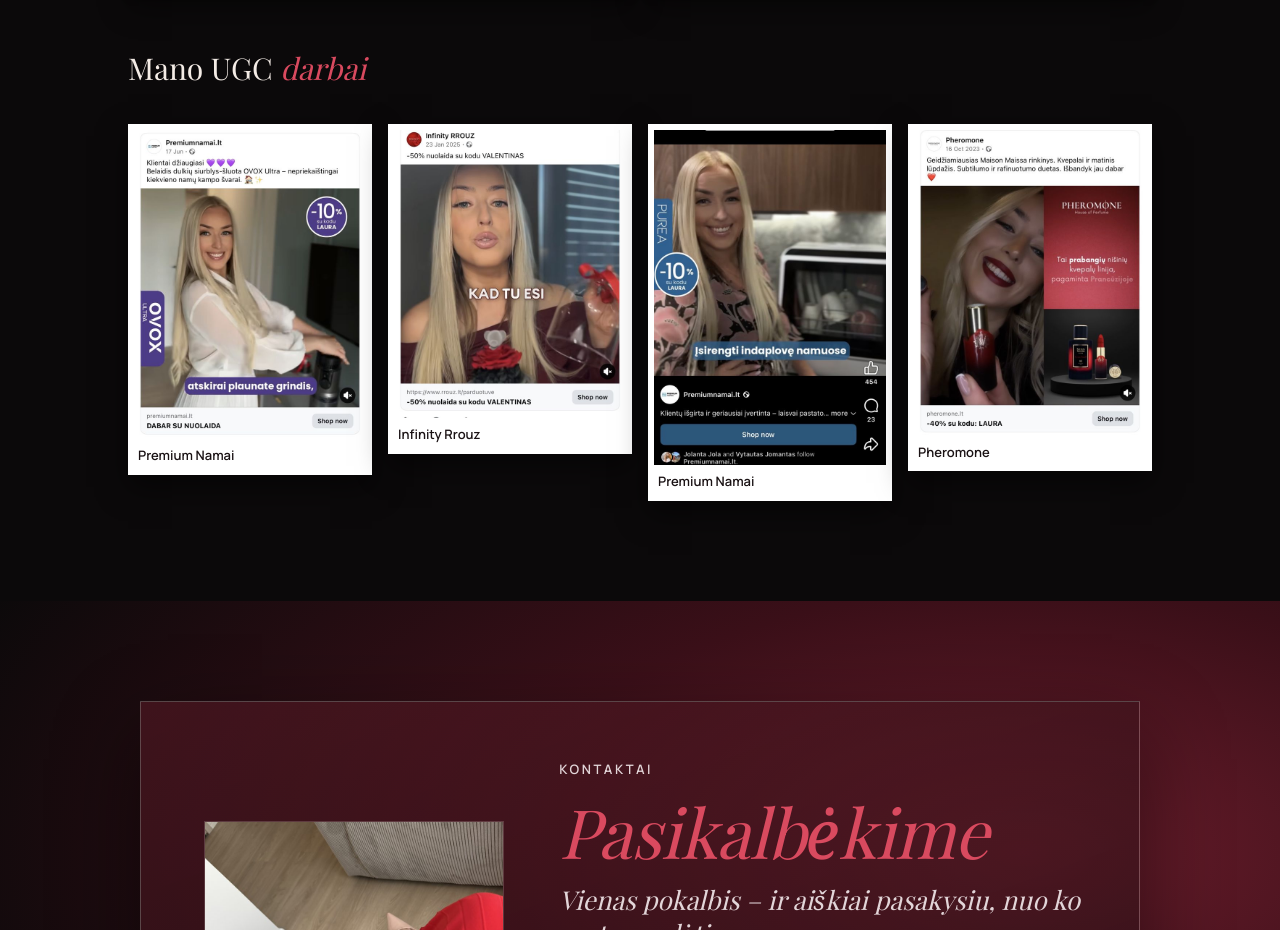
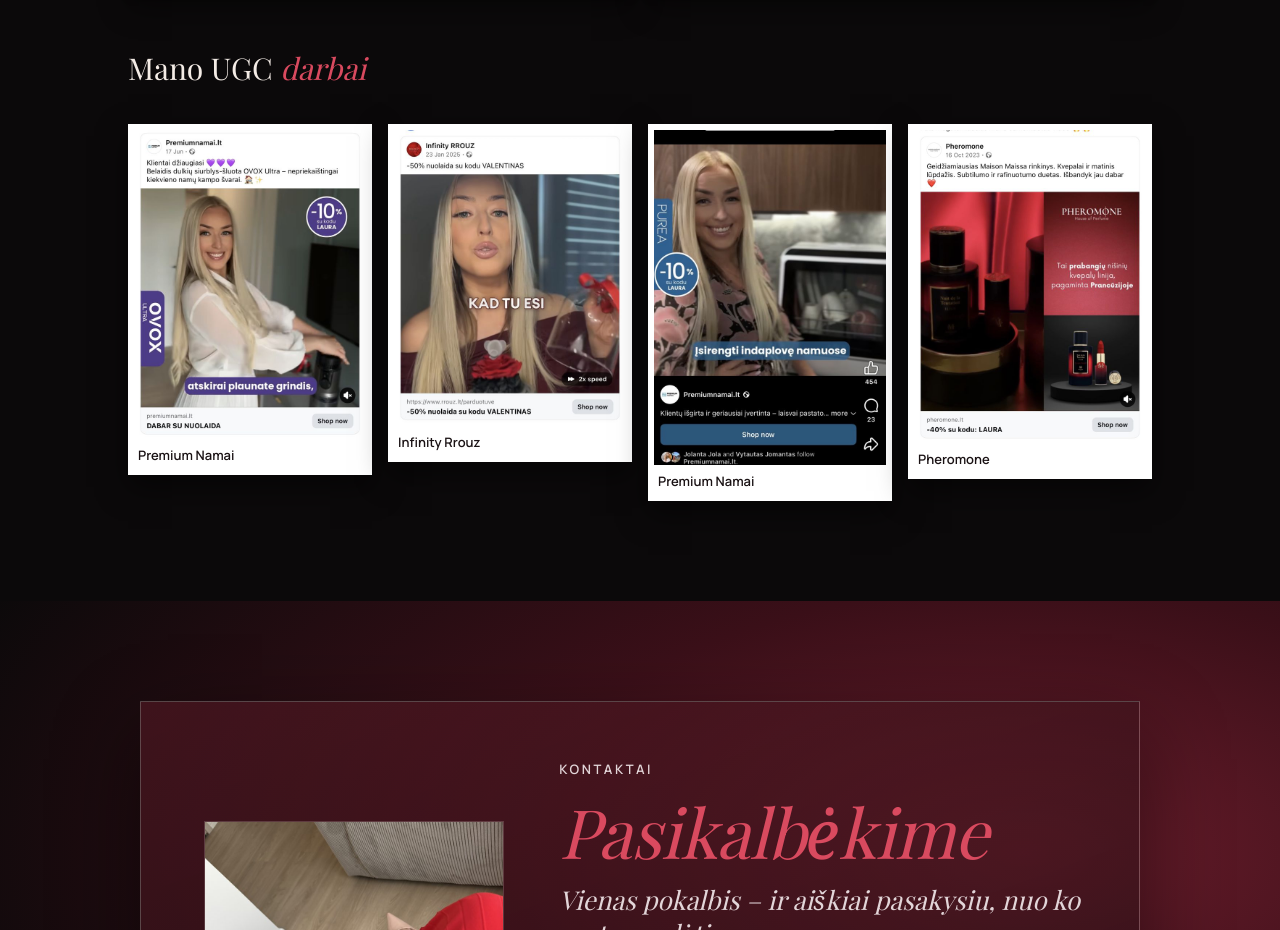
Before and after one commit to procvlietuva/laura10-, a plain HTML site: page index.html in a window 1280 px wide. Shown: the part 7582-8512 px from the top of the page. Drawn offline with nearby package versions, Linux system fonts and the light colour scheme; a web font is replaced by a local one.

Commit message:
Nauji Pheromone ir Infinity Rrouz UGC kadrai
Co-Authored-By: Claude Opus 5.5 <noreply@anthropic.com>
Claude-Session: https://claude.ai/code/session_017rjDCapP6RNht2HhPMLkrJ

```diff
--- a/index.html
+++ b/index.html
@@ -355,9 +355,9 @@ footer{padding:36px 0;text-align:center;font-size:12px;letter-spacing:.25em;text
   <h3 class="ugchead">Mano UGC <em>darbai</em></h3>
   <div class="ugcwork">
     <figure><img src="img/v/1140.jpg" alt="Premium Namai UGC" loading="lazy"><figcaption>Premium Namai</figcaption></figure>
-    <figure><img src="img/v/1126.jpg" alt="Infinity Rrouz UGC" loading="lazy"><figcaption>Infinity Rrouz</figcaption></figure>
+    <figure><img src="img/v/1151.jpg" alt="Infinity Rrouz UGC" loading="lazy"><figcaption>Infinity Rrouz</figcaption></figure>
     <figure><img src="img/v/1141.jpg" alt="Premium Namai UGC" loading="lazy"><figcaption>Premium Namai</figcaption></figure>
-    <figure><img src="img/v/1133.jpg" alt="Pheromone UGC" loading="lazy"><figcaption>Pheromone</figcaption></figure>
+    <figure><img src="img/v/1161.jpg" alt="Pheromone UGC" loading="lazy"><figcaption>Pheromone</figcaption></figure>
   </div>
 </div></section>
 
```
Also changed, not shown: img/v/1126.jpg (deleted), img/v/1133.jpg (deleted), img/v/1151.jpg (added), img/v/1161.jpg (added).
